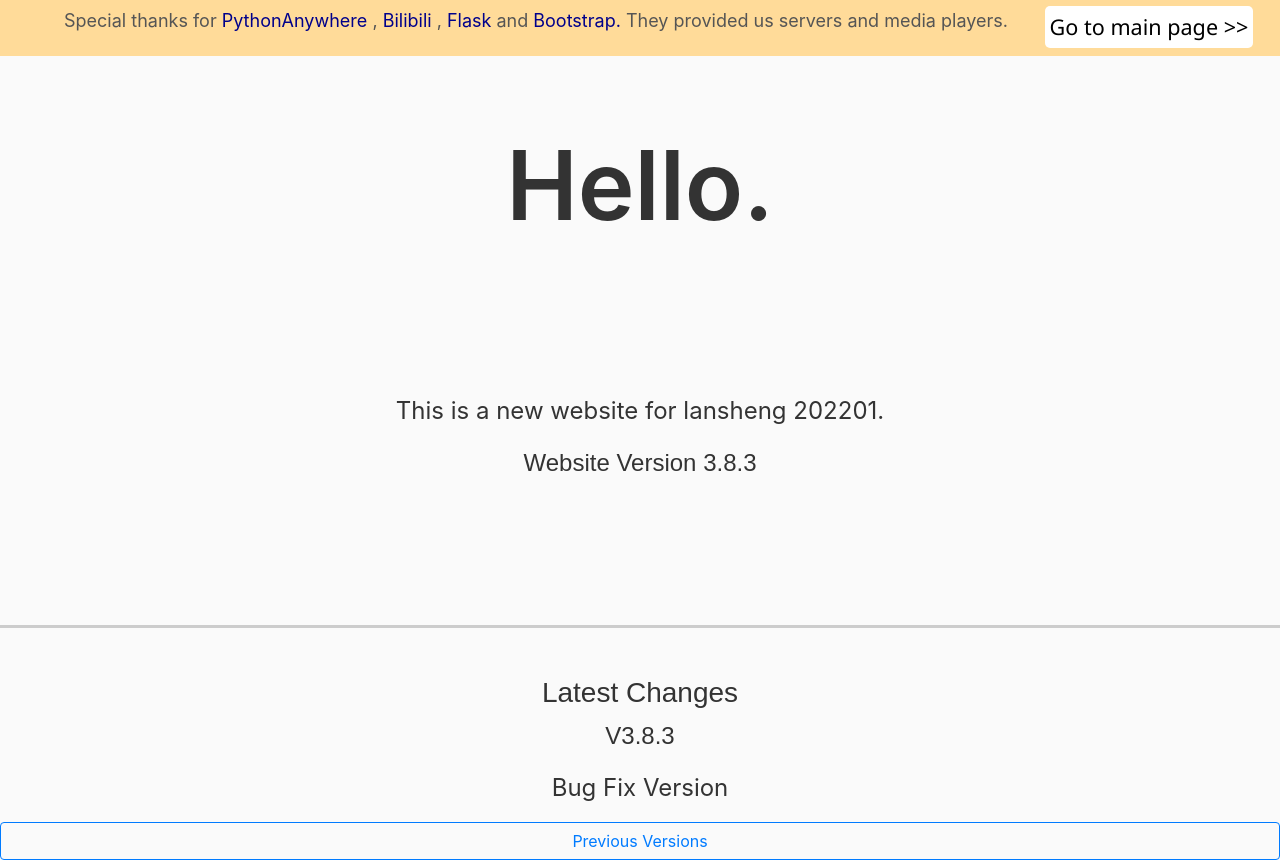
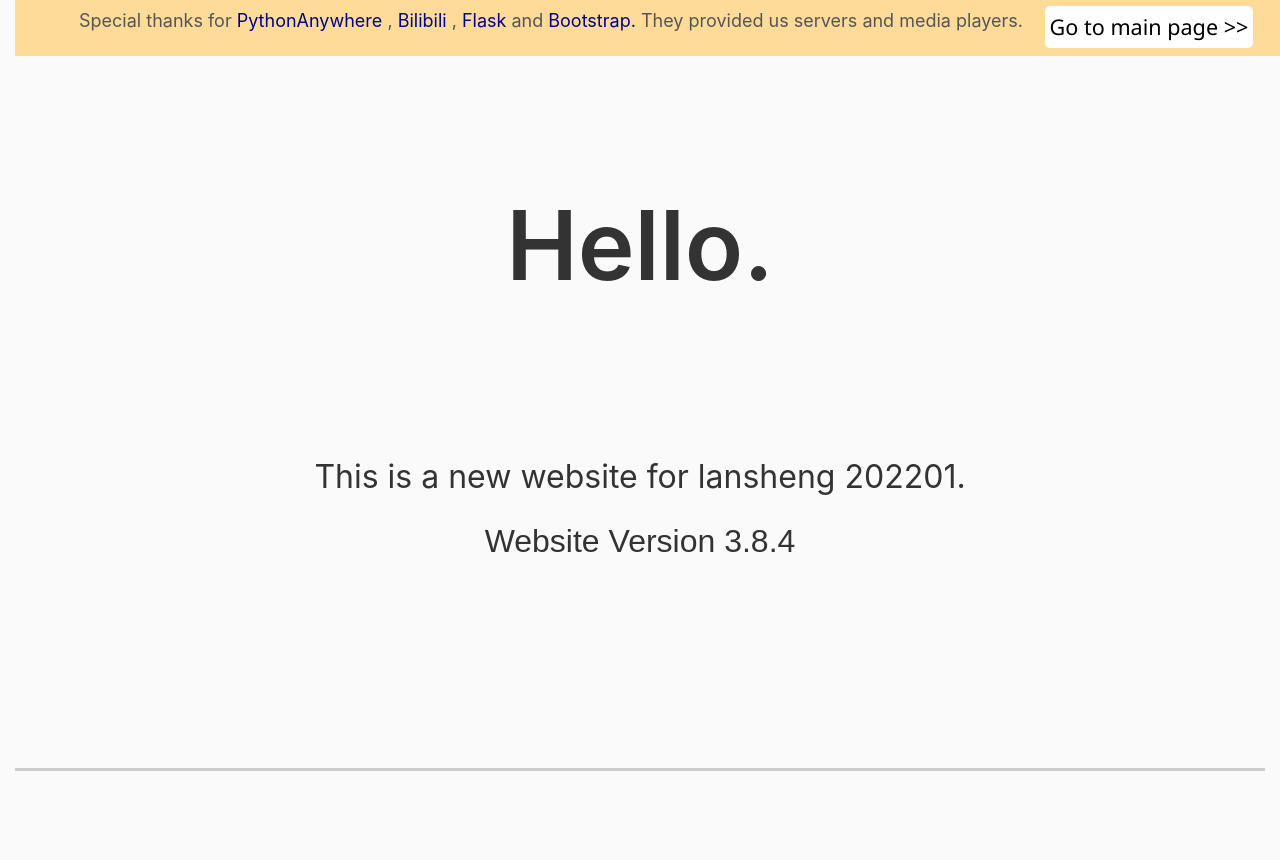
Before and after one commit to andyzhouty/lsfd202201v3, a Flask app: page / in a window 1280 px wide. After the commit the page ends 771 px from the top, so only its background shows below. Run offline with Flask 2, Linux system fonts and the light colour scheme; some libraries are stand-ins or nearby versions.

Commit message:
Remove versions

```diff
--- a/lsfd202201/static/css/index_desktop.css
+++ b/lsfd202201/static/css/index_desktop.css
@@ -1,13 +1,14 @@
 @media screen and (min-width: 1080px) {
     html {
-        background-color: white;
         font-family: "Segoe UI", Tahoma, Geneva, Verdana, sans-serif;
         color: black;
+        height: 100%;
+        background: #fafafa;
     }
 
     h1 {
         text-align: center;
-        font-size: 72px;
+        font-size: 80px;
         font-family: "Segoe UI Semibold", sans-serif;
     }
 
@@ -19,7 +20,7 @@
 
 
     p {
-        font-size: 24px;
+        font-size: 32px;
         text-align: center;
     }
 
@@ -37,7 +38,6 @@
         font-family: "Segoe UI", sans-serif;
         text-decoration: underline;
     }
-
 
     #index {
         height: 100%;
--- a/lsfd202201/templates/main/index.html
+++ b/lsfd202201/templates/main/index.html
@@ -3,7 +3,7 @@
 <head>
     <title>Index</title>
     <meta charset="utf-8">
-    <meta name="viewport" content="width=device-width, initial-scale=1.0">
+    <meta name="viewport" content="width=device-width, height=device-height, initial-scale=1.0">
     <link href="/static/css/index_fonts.css" rel="stylesheet">
     <link href="/static/css/index_desktop.css" rel="stylesheet">
     <link href="/static/css/index_mobile.css" rel="stylesheet">
@@ -31,7 +31,7 @@
     </script>
 </head>
 <body>
-<div class="container-fliud" style="background-color: #fafafa;color: #333333; ">
+<div class="container-fluid" style="background-color: #fafafa;color: #333333;">
     <div id="mob-full-screen">
         <div id="message">
             <div id="message-content">
@@ -58,107 +58,12 @@
             </div>
         </div>
     </div>
-    <div style="margin:0; width:auto; padding:10%;border-bottom: solid #ccc;" id="index">
+    <div style="margin:0; width:auto; padding:10%;border-bottom: solid #ccc;max-height: 100%;padding: 15%;" id="index">
         <p class="display-1" style="font-weight: 600">
             Hello.
         </p>
         <p id="kf2">This is a new website for lansheng 202201.</p>
-        <p class="version" id="kf3">Website Version 3.8.3</p>
-    </div>
-    <br><br>
-    <div id="latest">
-        <h3>Latest Changes</h3>
-        <p class="version">V3.8.3</p>
-        <p>Bug Fix Version</p>
-    </div>
-    <button id="more" onclick="showAll()" class="btn btn-outline-primary btn-block">
-        Previous Versions
-    </button>
-    <div style="text-align: center;display: none" id="previous">
-        <h3>Previous Versions</h3>
-        <div>
-            <p class="version">V3.8.0</p>
-            <p>Share your ideas about this website with us!</p>
-            <p>To load this page faster, we removed all images on this page.</p>
-        </div>
-        <div>
-            <p class="version">V3.7.2</p>
-            <p>We fixed a bug.</p>
-        </div>
-        <div>
-            <p class="version">V3.7.0</p>
-            <p>We refactored the WHOLE project COMPLETELY.</p>
-            <p>And we use MySQL now, so... Goodbye, SQLite!</p>
-        </div>
-        <div>
-            <p class="version">V3.6.1</p>
-            <p>Add CKEditor Support</p>
-        </div>
-        <div>
-            <p class="version">V3.5.1</p>
-            <p>Fix support for mobile phones</p>
-        </div>
-        <div>
-            <p class="version">V3.4.0</p>
-            <p>Use Bootstrap 4, Bootstrap-DatePicker and</p>
-            <p>Give admins the right to Edit Articles</p>
-        </div>
-        <div>
-            <p class="version">V3.3.2</p>
-            <p>What you type is what you see.</p>
-            <p>We add MarkDown support and an admin page.</p>
-        </div>
-        <div>
-            <p class="version">V3.2.0</p>
-            <p> We used a new secure technology -- <b>SQL</b> to store articles<br>
-                instead of the shabby, unsafe TEXT.<br>
-                However, the look of the website is not changed.
-            </p>
-        </div>
-        <div>
-            <p class="version">V3.1.0 RC 1</p>
-            <p> Improve experience while uploading.<br>
-                And share this site in <a href="{{ url_for('main.about') }}">the share page</a>!
-            </p>
-        </div>
-        <div>
-            <p class="version">V3.0.0</p>
-            <p id="new">
-                开天辟地，焕然一新。
-            </p><br>
-            <p>The website now support uploading<br>
-                your own articles.<br>
-                You can upload them <a href="{{ url_for('articles.new') }}">HERE</a>.
-            </p>
-        </div>
-        <div>
-            <p class="version">V1.4.0 Inside × 2.2.0 Stable</p>
-            <p>We are linked!<br>GitHub & PythonAnywhere</p>
-            <div class="ver_block">
-                <p class="version">V2.2.0 Stable</p>
-                <p>Video is released and played in Bilibili!</p>
-            </div>
-        </div>
-        <div>
-            <p class="version">V1.3.7 Inside × 2.1.8 Stable</p>
-
-            <p>CSS 3 debugged. Added Articles into the site.</p>
-        </div>
-        <div>
-            <p class="version">V1.3.5 Beta</p>
-            <p>We've tried, and MsEdge loads the fastest.
-                <a href="https://www.microsoft.com/en-us/edge?form=MA13DC&OCID=MA13DC" target="_blank">go&gt&gt</a>
-            </p>
-        </div>
-        <div>
-            <p class="version">V1.3.1 Beta</p>
-
-            <p>Think the only color is boring? Try this colorful version!</p>
-        </div>
-        <div>
-            <p class="version">V1.2.7 Alpha × V2.1.0 Stable</p>
-            <p>HTML 5 + CSS 3 + JavaScript + Python 3, quadruple code type, better experience.</p>
-        </div>
+        <p class="version" id="kf3">Website Version 3.8.4</p>
     </div>
 </div>
 </body>
```
Also changed, not shown: README.md, README_zh.md.
